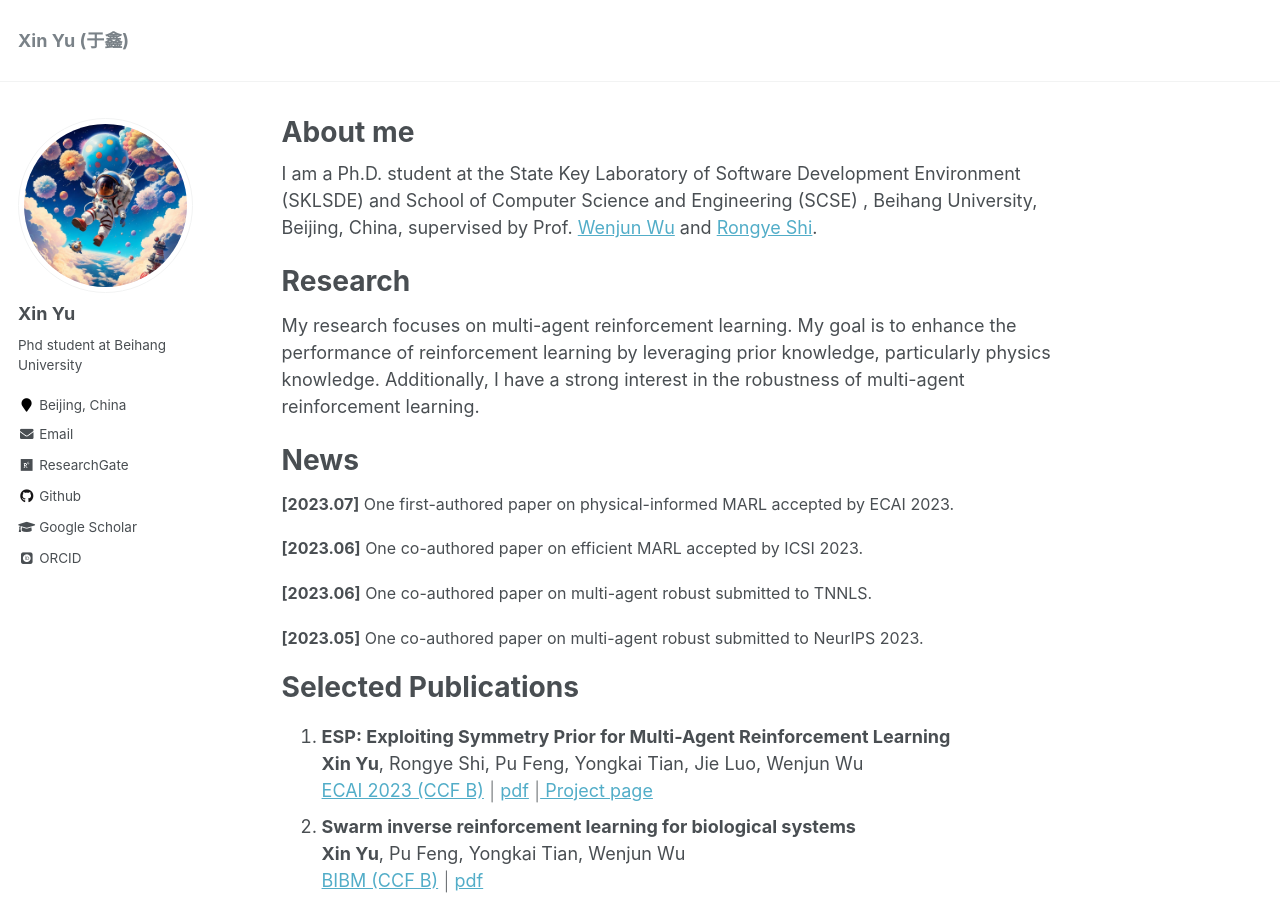
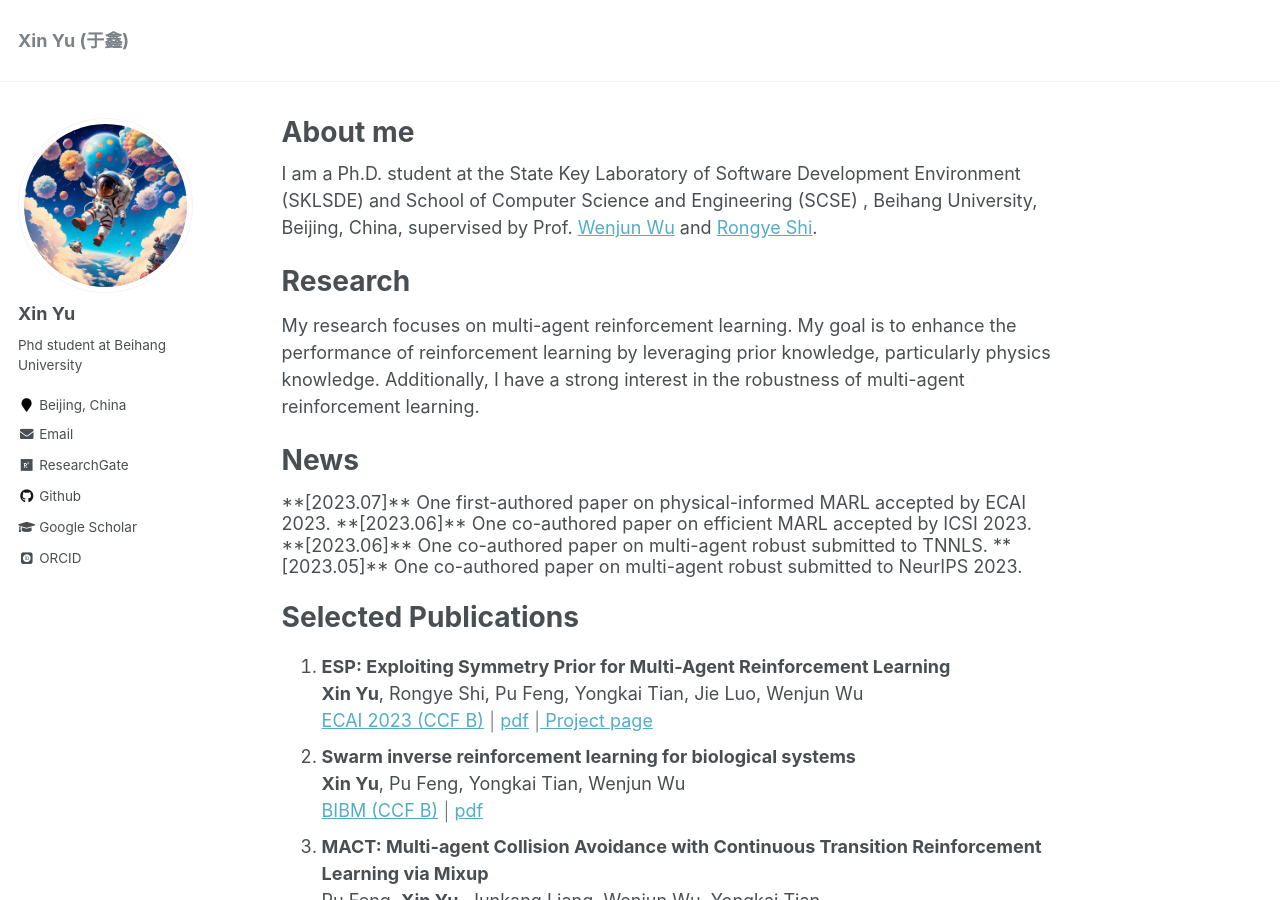
Before and after one commit to xinyu-site/xinyu-site.github.io, a Jekyll site: the page built from _pages/about.md, in a window 1280 px wide and 900 px high. Built offline with Jekyll 4.4.1, drawn with Linux system fonts in a browser that asks for light colours; some web fonts are replaced; formulas are drawn with MathJax 3; some of the changed lines change nothing that is shown.

Commit message:
Update about.md

```diff
--- a/_pages/about.md
+++ b/_pages/about.md
@@ -16,15 +16,23 @@
 
 News
 ======
-<p style="font-size:16px"> <strong>[2023.07]</strong> One first-authored paper on physical-informed MARL accepted by ECAI 2023.</p>
-
+<!-- <p style="font-size:16px"> <strong>[2023.07]</strong> One first-authored paper on physical-informed MARL accepted by ECAI 2023.</p>
 <p style="font-size:16px"> <strong>[2023.06]</strong> One co-authored paper on efficient MARL accepted by ICSI 2023.</p>
-
 <p style="font-size:16px"> <strong>[2023.06]</strong> One co-authored paper on multi-agent robust submitted to TNNLS.</p>
-
-<p style="font-size:16px"> <strong>[2023.05]</strong> One co-authored paper on multi-agent robust submitted to NeurIPS 2023.</p>
+<p style="font-size:16px"> <strong>[2023.05]</strong> One co-authored paper on multi-agent robust submitted to NeurIPS 2023.</p> -->
 
 
+<p style="line-height:1.2">
+
+**[2023.07]** One first-authored paper on physical-informed MARL accepted by ECAI 2023.
+
+**[2023.06]** One co-authored paper on efficient MARL accepted by ICSI 2023.
+
+**[2023.06]** One co-authored paper on multi-agent robust submitted to TNNLS.
+
+**[2023.05]** One co-authored paper on multi-agent robust submitted to NeurIPS 2023.
+
+</p>
 
 
 Selected Publications
```
